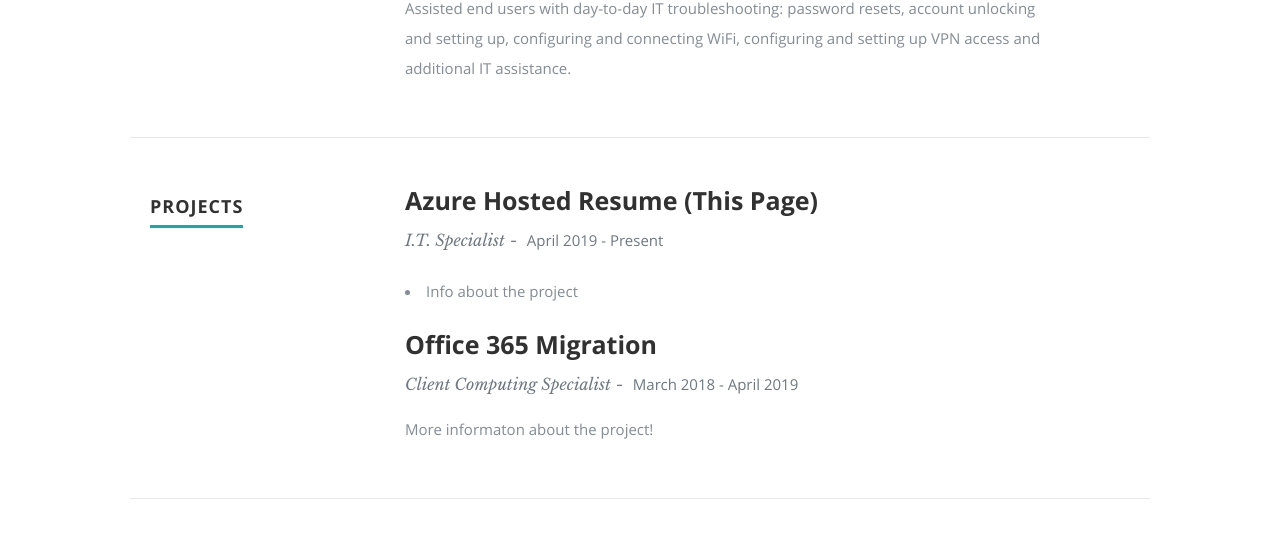
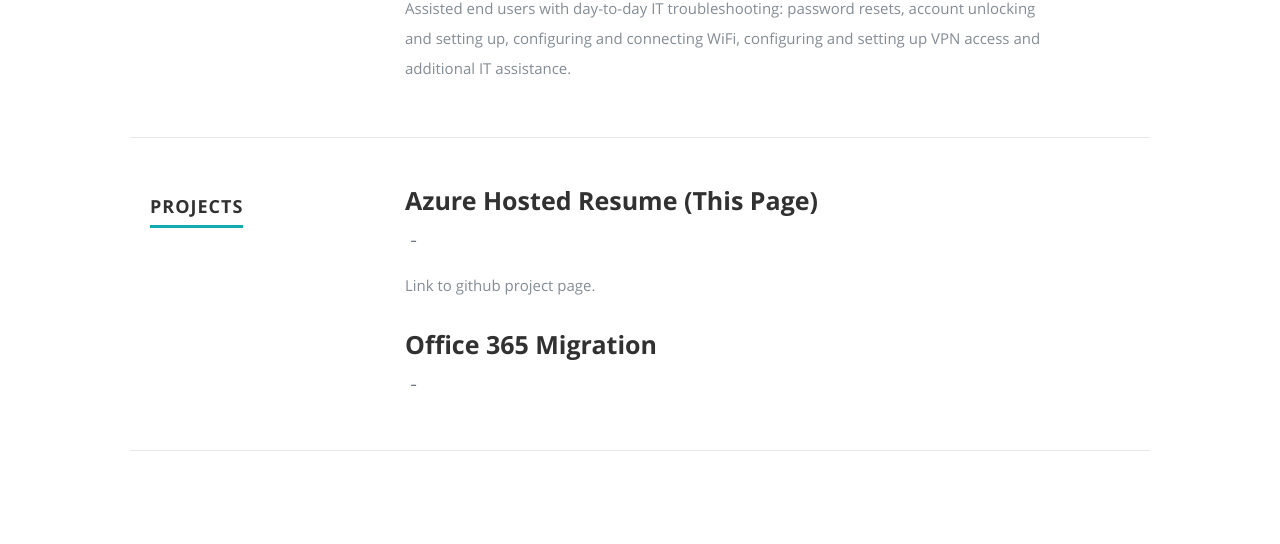
Before and after one commit to jacobrone/MyResume, a plain HTML site: page frontend/index.html in a window 1280 px wide. Shown: the part 1888-2432 px from the top of the page. Drawn offline with nearby package versions, Linux system fonts and the light colour scheme.

Commit message:
updated index.html

```diff
--- a/frontend/index.html
+++ b/frontend/index.html
@@ -214,10 +214,10 @@
                <div class="twelve columns">
 
                   <h3>Azure Hosted Resume (This Page)</h3>
-                  <p class="info">I.T. Specialist<span>&dash;</span> <em class="date">April 2019 - Present</em></p>
+                  <p class="info"> <span>&dash;</span> <em class="date"> </em></p>
 
                   <p>
-                  <li>Info about the project</li>
+                     Link to github project page.
                   </p>
 
                </div>
@@ -229,10 +229,9 @@
                <div class="twelve columns">
 
                   <h3>Office 365 Migration</h3>
-                  <p class="info">Client Computing Specialist<span>&dash;</span> <em class="date">March 2018 - April 2019</em></p>
+                  <p class="info"> <span>&dash;</span> <em class="date"> </em></p>
 
                   <p>
-                 More informaton about the project!
                   </p>
 
                </div>
```
